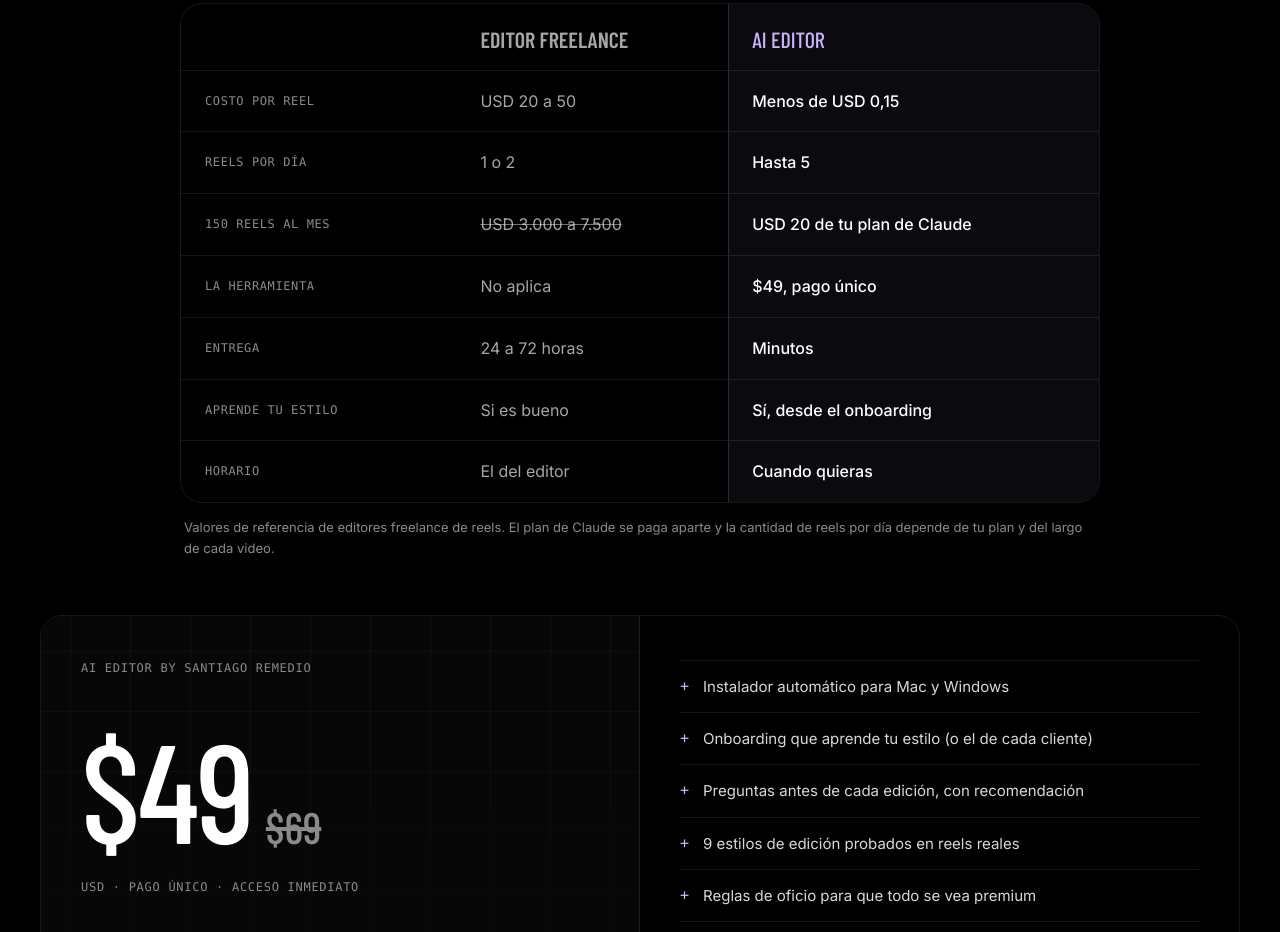
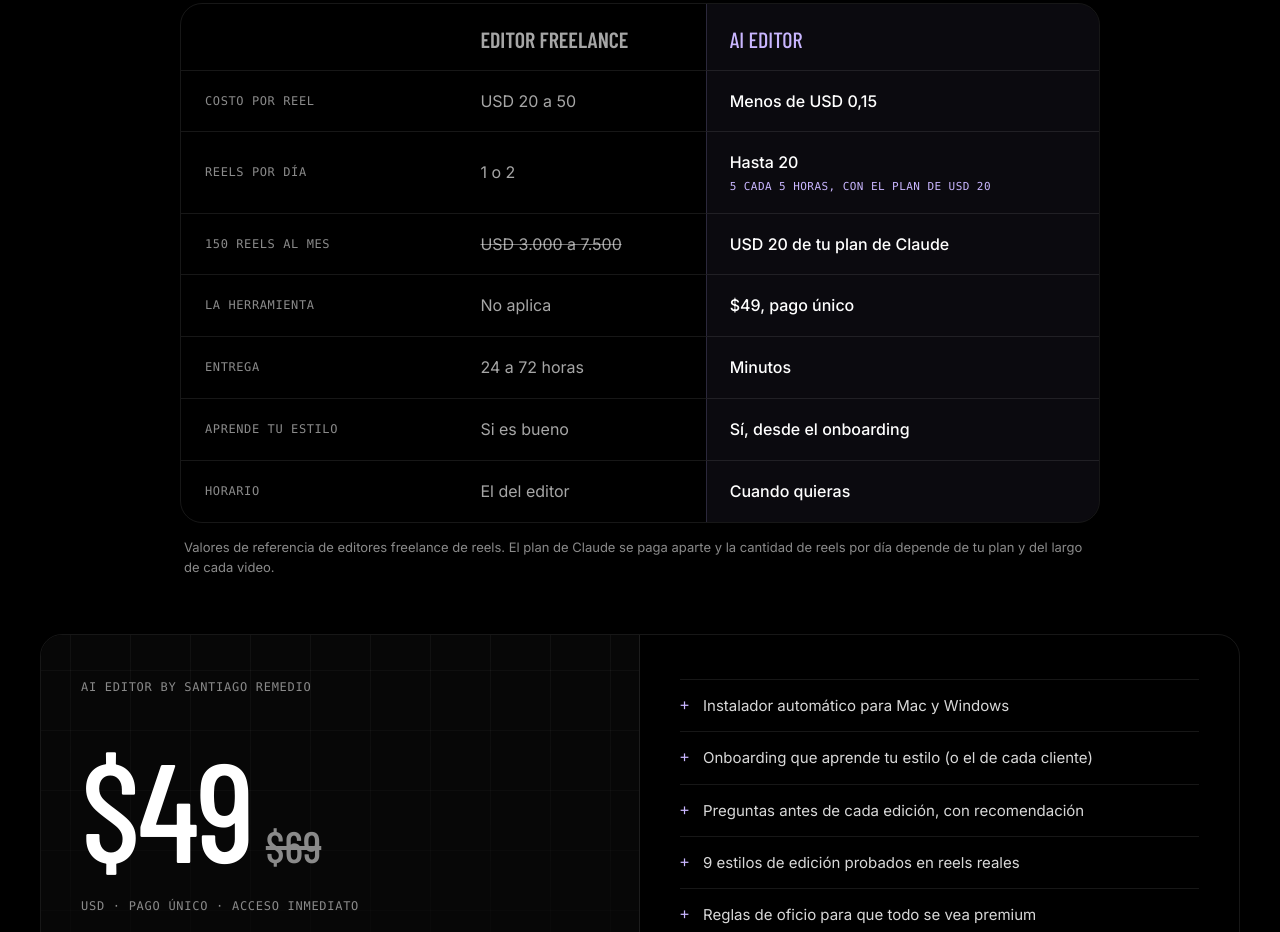
Before and after one commit to santiagorem7-source/santiagoremedio, a plain HTML site: page aieditor/index.html in a window 1280 px wide. Shown: the part 5097-6029 px from the top of the page. Drawn offline with nearby package versions, Linux system fonts and the light colour scheme; a web font is replaced by a local one.

Commit message:
AI EDITOR: tabla, hasta 20 reels por día
Co-Authored-By: Claude Opus 5.5 <noreply@anthropic.com>
Claude-Session: https://claude.ai/code/session_01Gx6VrMkTdMhjN6S9H2gbdz

```diff
--- a/aieditor/index.html
+++ b/aieditor/index.html
@@ -176,6 +176,7 @@
   .vs td { color: var(--muted); }
   .vs td s { color: var(--muted); text-decoration-color: rgba(255,255,255,.45); }
   .vs .me { background: rgba(155,146,212,.07); color: var(--text); font-weight: 500; box-shadow: 1px 0 0 rgba(155,146,212,.22) inset; }
+  .vs .me small { display: block; margin-top: 4px; font: 400 11px/1.4 var(--mono); text-transform: uppercase; letter-spacing: .04em; color: var(--lilac-text); }
   .vs-note { margin: 14px 4px 0; color: var(--dim); font-size: 13px; line-height: 1.6; }
   @media (max-width: 640px) {
     .vs th, .vs td { padding: 14px 12px; font-size: 14px; }
@@ -385,7 +386,7 @@
         </thead>
         <tbody>
           <tr><th scope="row">Costo por reel</th><td>USD 20 a 50</td><td class="me">Menos de USD 0,15</td></tr>
-          <tr><th scope="row">Reels por día</th><td>1 o 2</td><td class="me">Hasta 5</td></tr>
+          <tr><th scope="row">Reels por día</th><td>1 o 2</td><td class="me">Hasta 20 <small>5 cada 5 horas, con el plan de USD 20</small></td></tr>
           <tr><th scope="row">150 reels al mes</th><td><s>USD 3.000 a 7.500</s></td><td class="me">USD 20 de tu plan de Claude</td></tr>
           <tr><th scope="row">La herramienta</th><td>No aplica</td><td class="me">$<span class="js-price">49</span>, pago único</td></tr>
           <tr><th scope="row">Entrega</th><td>24 a 72 horas</td><td class="me">Minutos</td></tr>
```
